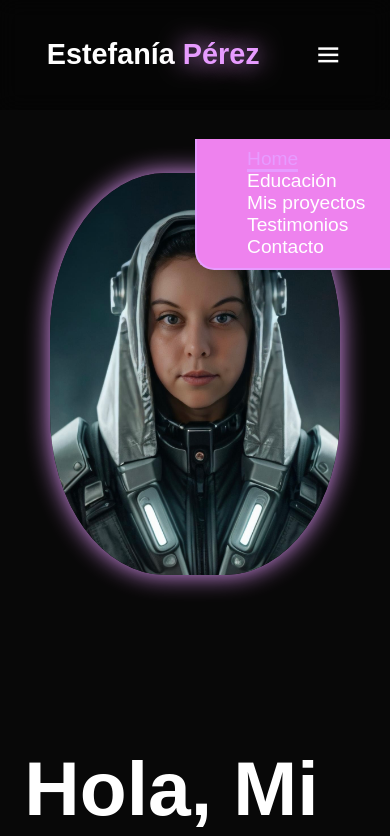
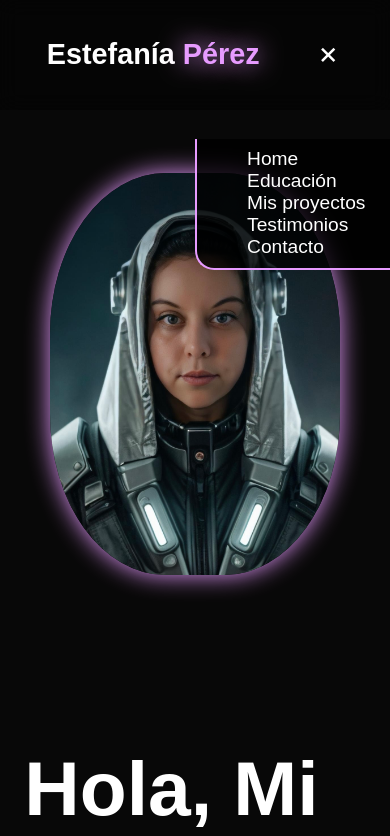
Before and after one commit to estefaniaperezz/Portfolio, a plain HTML site: page index.html in a window 390 px wide. Both pictures are taken after a click on the icon 328 px from the left and 54 px from the top of the page. Shown: the top 836 px of the page. Drawn offline with nearby package versions, Linux system fonts and the light colour scheme.

Commit message:
responsive

```diff
--- a/script.js
+++ b/script.js
@@ -1,8 +1,31 @@
-document.addEventListener('DOMContentLoaded', function() {
-    const menuIcon = document.getElementById('menu-icon');
-    const navbar = document.querySelector('.navbar');
+let menuIcon = document.querySelector('#menu-icon');
+let navbar = document.querySelector('.navbar');
+let sections = document.querySelectorAll('section');
+let navLinks = document.querySelectorAll('header nav a');
 
-    menuIcon.addEventListener('click', function() {
-        navbar.classList.toggle('active');
+// Evento scroll para resaltar el enlace activo en el menú
+window.onscroll = function() {
+    let scrollPosition = window.scrollY;
+
+    sections.forEach(sec => {
+        let offset = sec.offsetTop - 150;
+        let secHeight = sec.offsetHeight; // Altura de la sección
+
+        if (scrollPosition >= offset && scrollPosition < offset + secHeight) {
+            // Remover la clase 'active' de todos los enlaces de navegación
+            navLinks.forEach(link => {
+                link.classList.remove('active');
+            });
+
+            // Agregar la clase 'active' al enlace de navegación correspondiente
+            let id = sec.getAttribute('id');
+            document.querySelector(`header nav a[data-nav=${id}]`).classList.add('active');
+        }
     });
-});
+};
+
+// Evento click para el icono de menú
+menuIcon.onclick = () => {
+    menuIcon.classList.toggle('bx-x');
+    navbar.classList.toggle('active');
+};
--- a/style.css
+++ b/style.css
@@ -592,7 +592,7 @@ span {
             right: 0;
             width: 50%;
             padding: 1rem 3%;
-            background: violet;
+            background: rgba(0, 0, 0, 0.8);
             backdrop-filter: blur(20px);
             border-bottom-left-radius: 2rem;
             border-left: 2px solid var(--main-color);
@@ -637,3 +637,13 @@ span {
             /* Ajusta otras propiedades según tus necesidades */
         }
     }
+
+    @media (max-width: 895px) {
+        .navbar {
+          flex-direction: column;
+          align-items: center;
+        }
+        .navbar a {
+          margin-bottom: 1rem;
+        }
+      }
```
